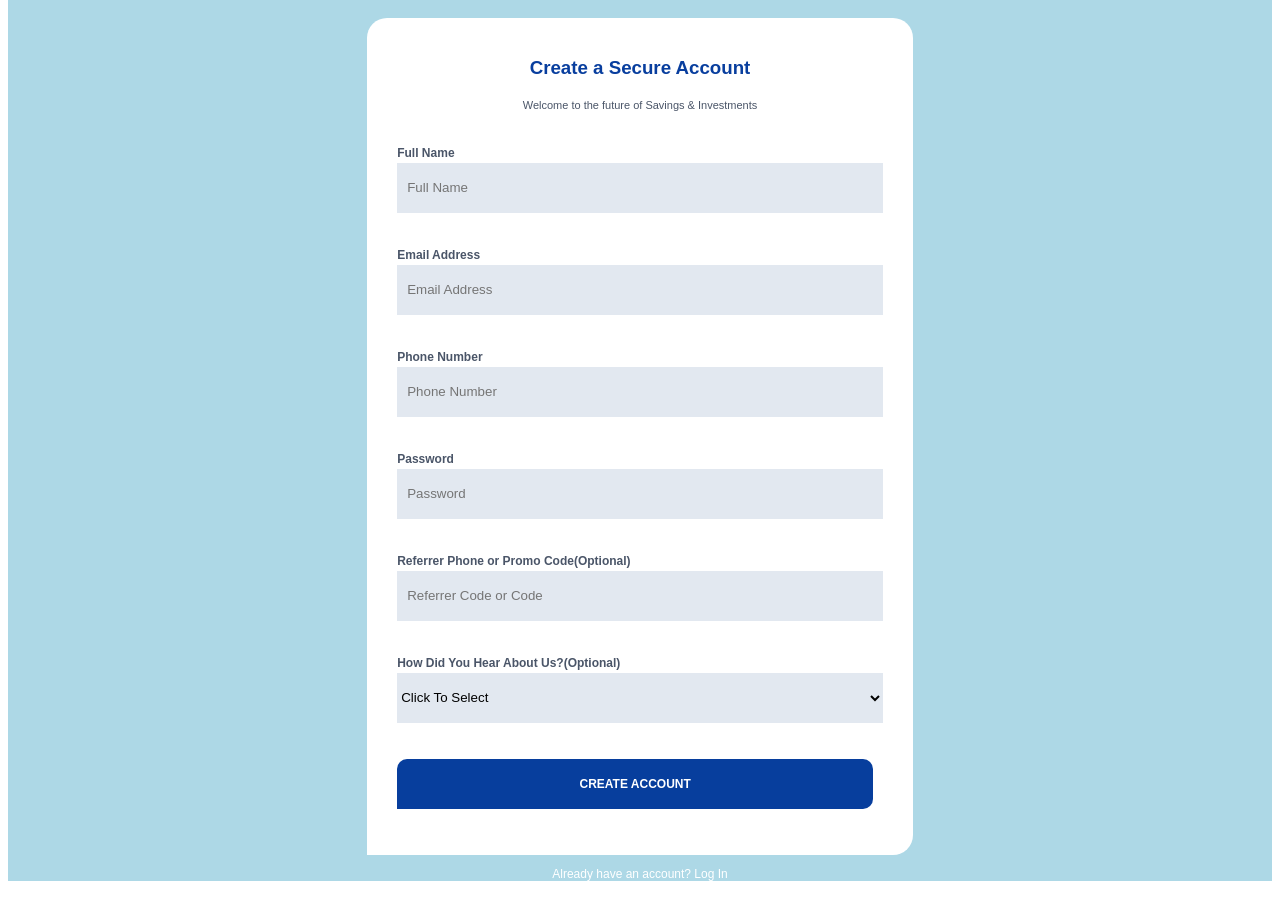
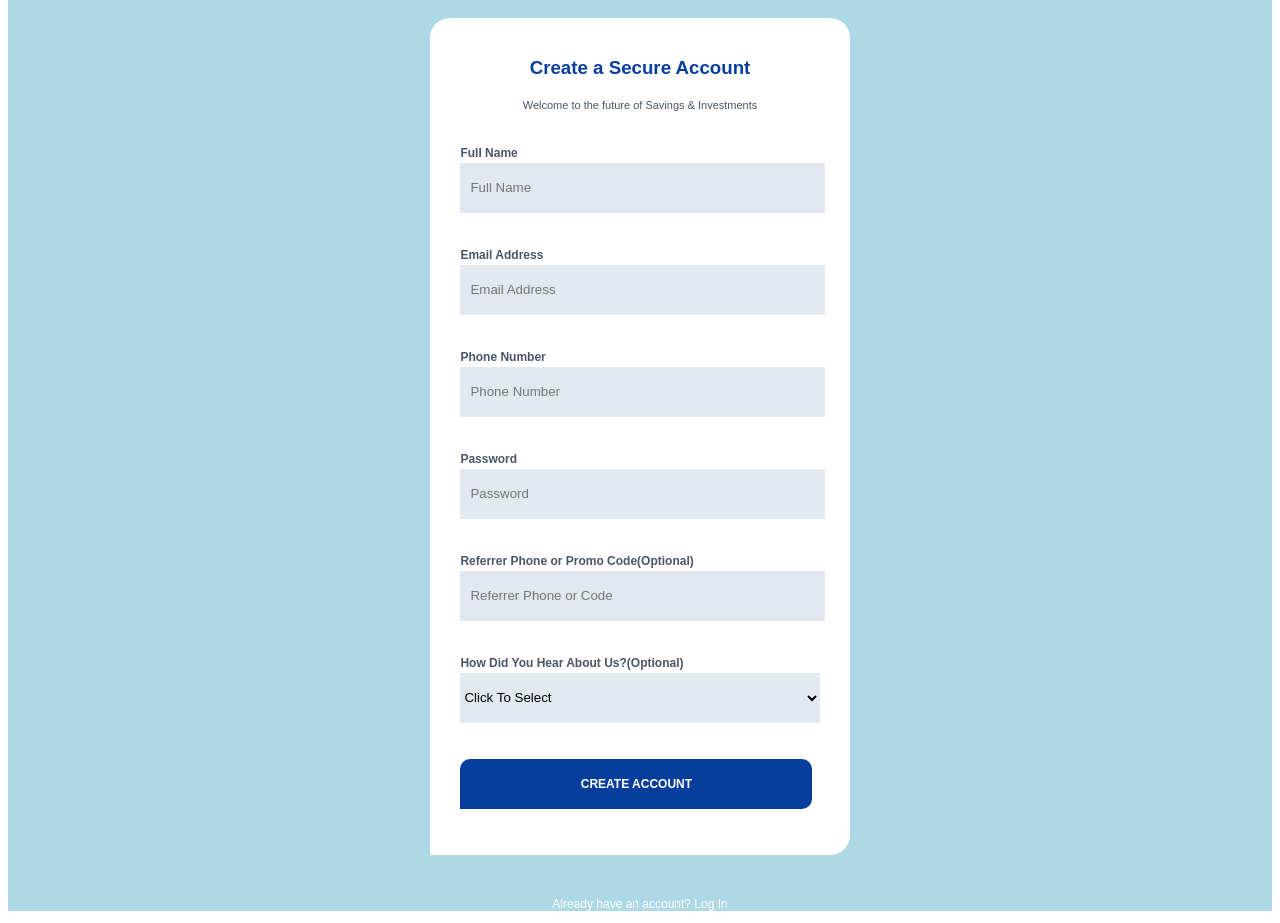
Before and after one commit to lordcupid/piggyvest-signup, a plain HTML site: page index.html in a window 1280 px wide. Shown: the part 94-1017 px from the top of the page. Before the commit the page ends 987 px from the top, so only its background shows below. Drawn offline with Linux system fonts and the light colour scheme.

Commit message:
logo and width update

```diff
--- a/css/style.css
+++ b/css/style.css
@@ -10,7 +10,7 @@
 .formBody {
 
 		padding: 20px;
-		width: 40%;
+		width: 30%;
 		margin: auto;
 		background: white;
 		min-height: 500px;
@@ -82,6 +82,7 @@ button {
     font-size: 12px;
 	text-align: center;
 	color:white;
+	padding-top: 30px;
 }
 
 form p {
--- a/index.html
+++ b/index.html
@@ -40,7 +40,7 @@
 
 				<p style="font-size:12px">
 					<label>Referrer Phone or Promo Code(Optional)</label><br>
-					<input type="text" name="referrer" placeholder="Referrer Code or Code">
+					<input type="text" name="referrer" placeholder="Referrer Phone or Code">
 				</p>
 
 				<p style="font-size:12px">
```
Also changed, not shown: img/piggyvest.png.
